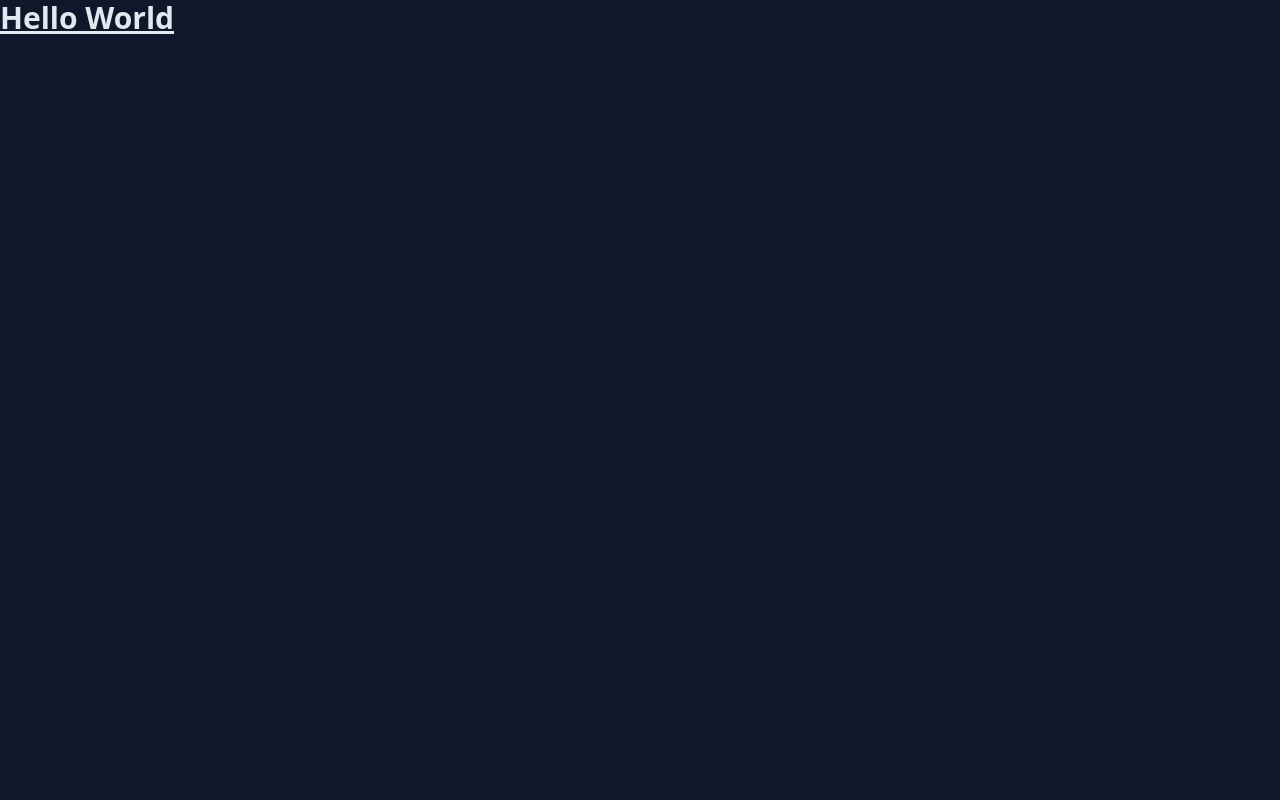
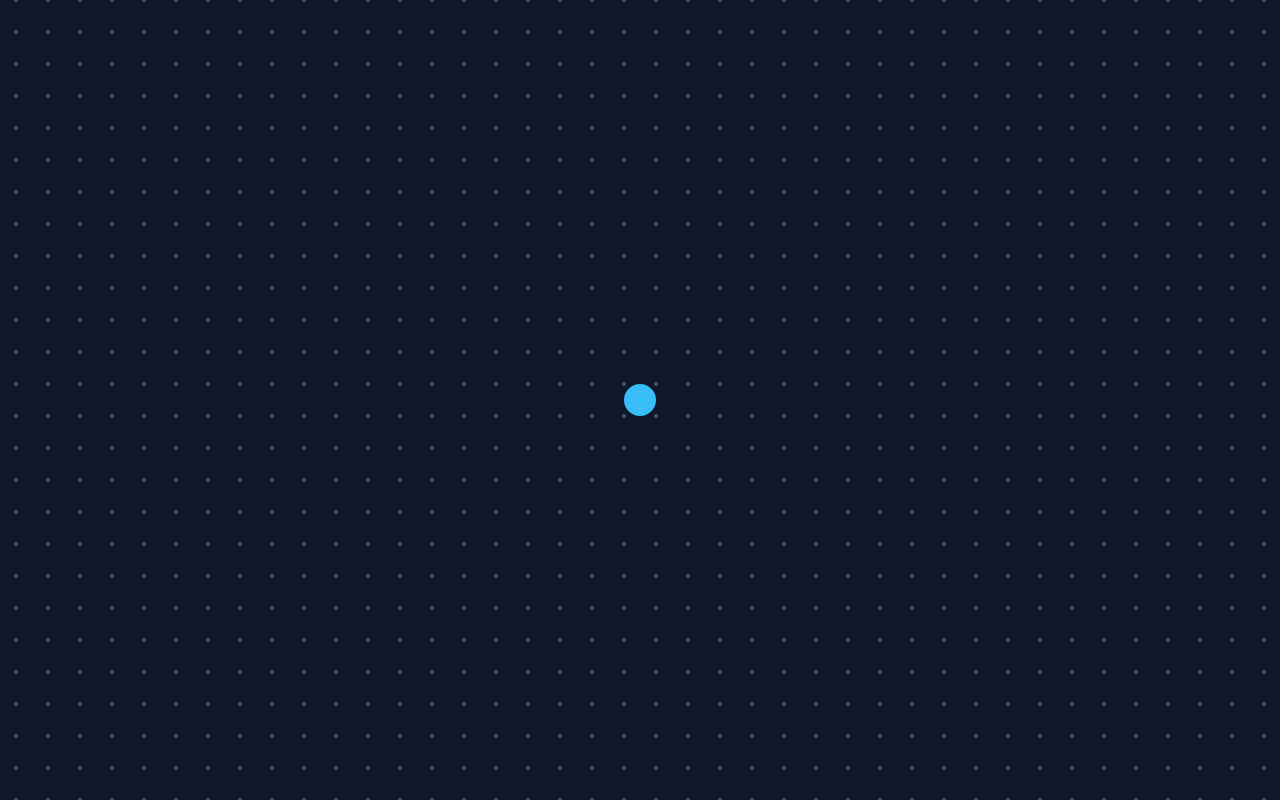
Before and after one commit to tylerschloesser/sim-v31, a React (Vite) app: page / in a window 1280 px wide. Built offline with nearby package versions, Linux system fonts and the light colour scheme.

Commit message:
add initial canvas

```diff
--- a/package.json
+++ b/package.json
@@ -15,9 +15,11 @@
   },
   "dependencies": {
     "@tailwindcss/vite": "^4.1.17",
+    "immer": "^11.0.1",
     "react": "^19.2.0",
     "react-dom": "^19.2.0",
-    "tailwindcss": "^4.1.17"
+    "tailwindcss": "^4.1.17",
+    "use-immer": "^0.11.0"
   },
   "devDependencies": {
     "@eslint/js": "^9.39.1",
--- a/src/App.tsx
+++ b/src/App.tsx
@@ -1,7 +1,108 @@
+import { useCallback } from 'react'
+import { useImmer } from 'use-immer'
+import { useGameLoop } from './hooks/useGameLoop'
+import { useKeyboardInput } from './hooks/useKeyboardInput'
+
+const TILE_SIZE = 32
+const PLAYER_SPEED = 200
+const PLAYER_RADIUS = 16
+const DOT_RADIUS = 2
+const DOT_COLOR = '#475569'
+const PLAYER_COLOR = '#38bdf8'
+const BG_COLOR = '#0f172a'
+
+interface AppState {
+  player: {
+    position: { x: number; y: number }
+  }
+}
+
 export function App() {
+  const [state, updateState] = useImmer<AppState>({
+    player: {
+      position: { x: 0, y: 0 },
+    },
+  })
+
+  const keyboard = useKeyboardInput()
+
+  const gameLoopCallback = useCallback(
+    (deltaTime: number) => {
+      let dx = 0
+      let dy = 0
+
+      if (keyboard.isPressed('w')) dy -= 1
+      if (keyboard.isPressed('s')) dy += 1
+      if (keyboard.isPressed('a')) dx -= 1
+      if (keyboard.isPressed('d')) dx += 1
+
+      if (dx === 0 && dy === 0) return
+
+      const magnitude = Math.sqrt(dx * dx + dy * dy)
+      dx /= magnitude
+      dy /= magnitude
+
+      const distance = PLAYER_SPEED * deltaTime
+
+      updateState((draft) => {
+        draft.player.position.x += dx * distance
+        draft.player.position.y += dy * distance
+      })
+    },
+    [keyboard, updateState],
+  )
+
+  useGameLoop(gameLoopCallback)
+
+  const width = window.innerWidth
+  const height = window.innerHeight
+  const screenCenterX = width / 2
+  const screenCenterY = height / 2
+
+  const gridOffsetX =
+    ((-state.player.position.x + screenCenterX) %
+      TILE_SIZE) -
+    TILE_SIZE
+  const gridOffsetY =
+    ((-state.player.position.y + screenCenterY) %
+      TILE_SIZE) -
+    TILE_SIZE
+
   return (
-    <h1 className="text-3xl font-bold underline">
-      Hello World
-    </h1>
+    <svg
+      width={width}
+      height={height}
+      style={{ backgroundColor: BG_COLOR }}
+    >
+      <defs>
+        <pattern
+          id="dot-grid"
+          width={TILE_SIZE}
+          height={TILE_SIZE}
+          patternUnits="userSpaceOnUse"
+          patternTransform={`translate(${gridOffsetX}, ${gridOffsetY})`}
+        >
+          <circle
+            cx={TILE_SIZE / 2}
+            cy={TILE_SIZE / 2}
+            r={DOT_RADIUS}
+            fill={DOT_COLOR}
+          />
+        </pattern>
+      </defs>
+      <rect
+        x={0}
+        y={0}
+        width={width}
+        height={height}
+        fill="url(#dot-grid)"
+      />
+      <circle
+        cx={screenCenterX}
+        cy={screenCenterY}
+        r={PLAYER_RADIUS}
+        fill={PLAYER_COLOR}
+      />
+    </svg>
   )
 }
--- /dev/null
+++ b/src/hooks/useGameLoop.ts
@@ -0,0 +1,34 @@
+import { useEffect, useRef } from 'react'
+
+export function useGameLoop(
+  callback: (deltaTime: number) => void,
+) {
+  const callbackRef = useRef(callback)
+  const previousTimeRef = useRef<number | null>(null)
+  const animationFrameRef = useRef<number | null>(null)
+
+  useEffect(() => {
+    callbackRef.current = callback
+  }, [callback])
+
+  useEffect(() => {
+    const loop = (currentTime: number) => {
+      if (previousTimeRef.current !== null) {
+        const deltaTime =
+          (currentTime - previousTimeRef.current) / 1000
+        callbackRef.current(deltaTime)
+      }
+      previousTimeRef.current = currentTime
+      animationFrameRef.current =
+        requestAnimationFrame(loop)
+    }
+
+    animationFrameRef.current = requestAnimationFrame(loop)
+
+    return () => {
+      if (animationFrameRef.current !== null) {
+        cancelAnimationFrame(animationFrameRef.current)
+      }
+    }
+  }, [])
+}
--- /dev/null
+++ b/src/hooks/useKeyboardInput.ts
@@ -0,0 +1,32 @@
+import { useEffect, useRef } from 'react'
+
+interface KeyboardState {
+  isPressed: (key: string) => boolean
+}
+
+export function useKeyboardInput(): KeyboardState {
+  const pressedKeys = useRef(new Set<string>())
+
+  useEffect(() => {
+    const handleKeyDown = (e: KeyboardEvent) => {
+      pressedKeys.current.add(e.key.toLowerCase())
+    }
+
+    const handleKeyUp = (e: KeyboardEvent) => {
+      pressedKeys.current.delete(e.key.toLowerCase())
+    }
+
+    window.addEventListener('keydown', handleKeyDown)
+    window.addEventListener('keyup', handleKeyUp)
+
+    return () => {
+      window.removeEventListener('keydown', handleKeyDown)
+      window.removeEventListener('keyup', handleKeyUp)
+    }
+  }, [])
+
+  return {
+    isPressed: (key: string) =>
+      pressedKeys.current.has(key.toLowerCase()),
+  }
+}
--- a/src/index.css
+++ b/src/index.css
@@ -1 +1,11 @@
 @import 'tailwindcss';
+
+html,
+body,
+#root {
+  margin: 0;
+  padding: 0;
+  width: 100%;
+  height: 100%;
+  overflow: hidden;
+}
```
Also changed, not shown: 2 other files (tests, documents, lock files or other folders).
